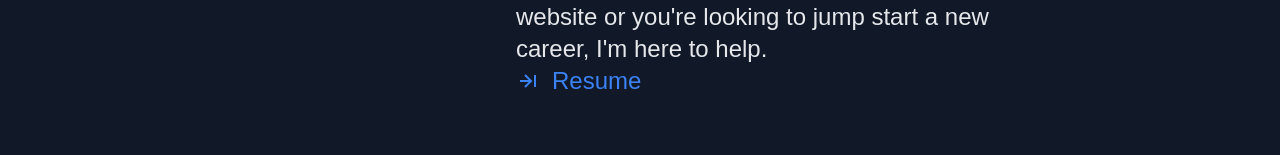
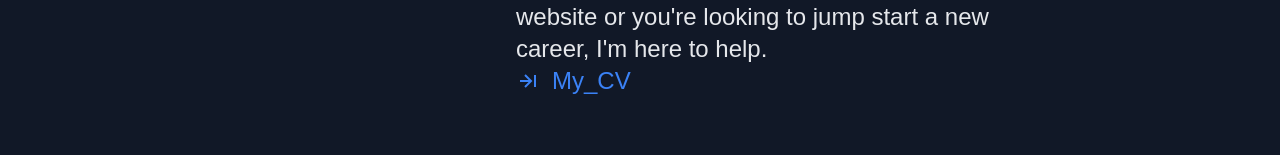
Before and after one commit to magdiperper12/portfolio, a React (Create React App) app: page / in a window 1280 px wide. Shown: the part 711-866 px from the top of the page. Built offline with nearby package versions, Linux system fonts and the light colour scheme.

Commit message:
adding new resum

```diff
--- a/src/pages/Home.js
+++ b/src/pages/Home.js
@@ -93,10 +93,10 @@
 						new career, I'm here to help.
 						<div>
 							<a
-								href='https://drive.google.com/open?id=1esvR9c9E2tTyqudjyCEijZikUq77op2E&authuser=0'
+								href='https://drive.google.com/file/d/1zyOQaaNB9BjVZTcdpqkzsFXAR8syJOFh/view'
 								target='blank'
 								className='text-blue-500 gap-3   flex justify-sart items-center'>
-								<BiArrowToRight /> Resume
+								<BiArrowToRight /> My_CV
 							</a>
 						</div>
 					</p>
```
